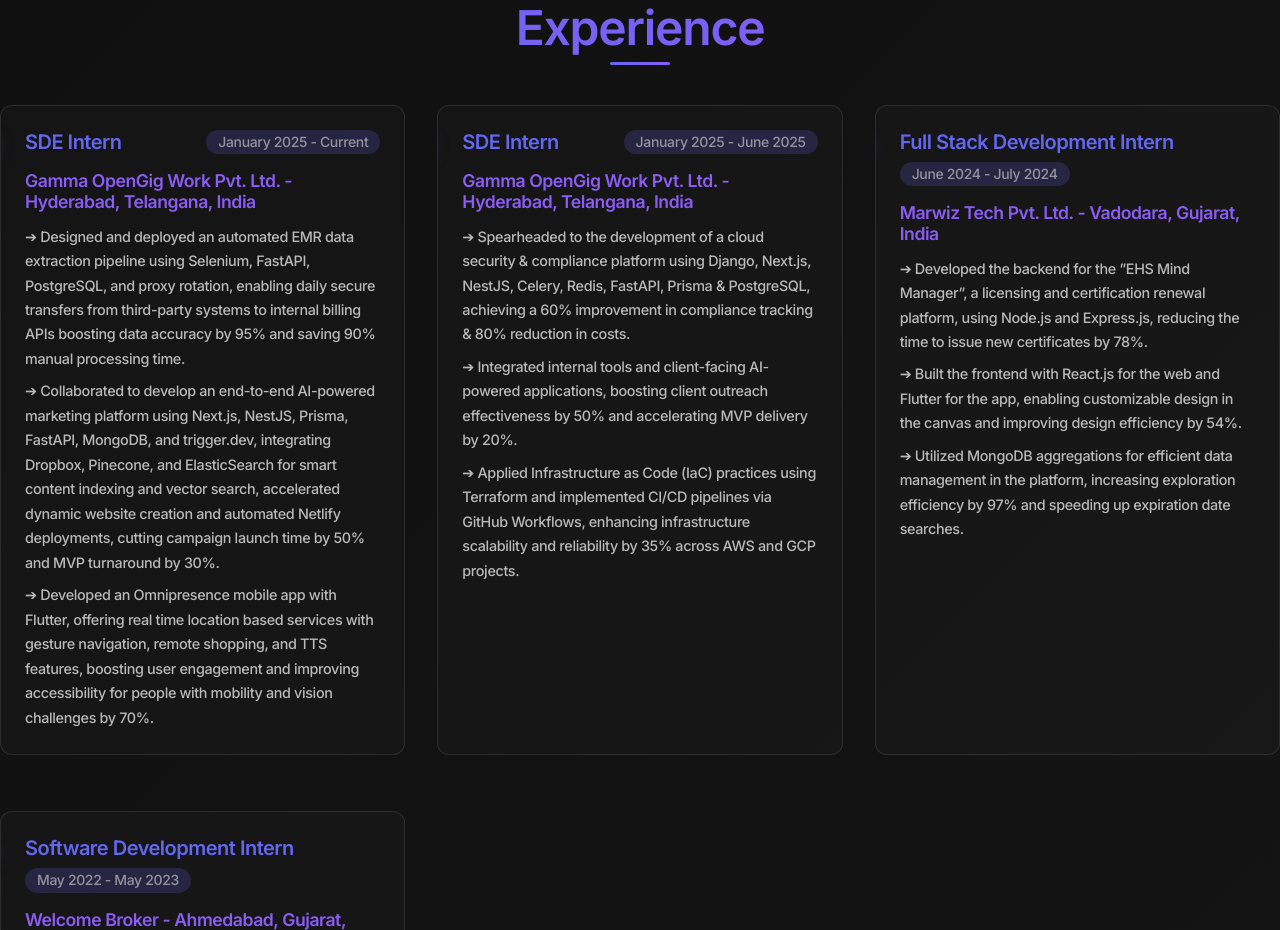
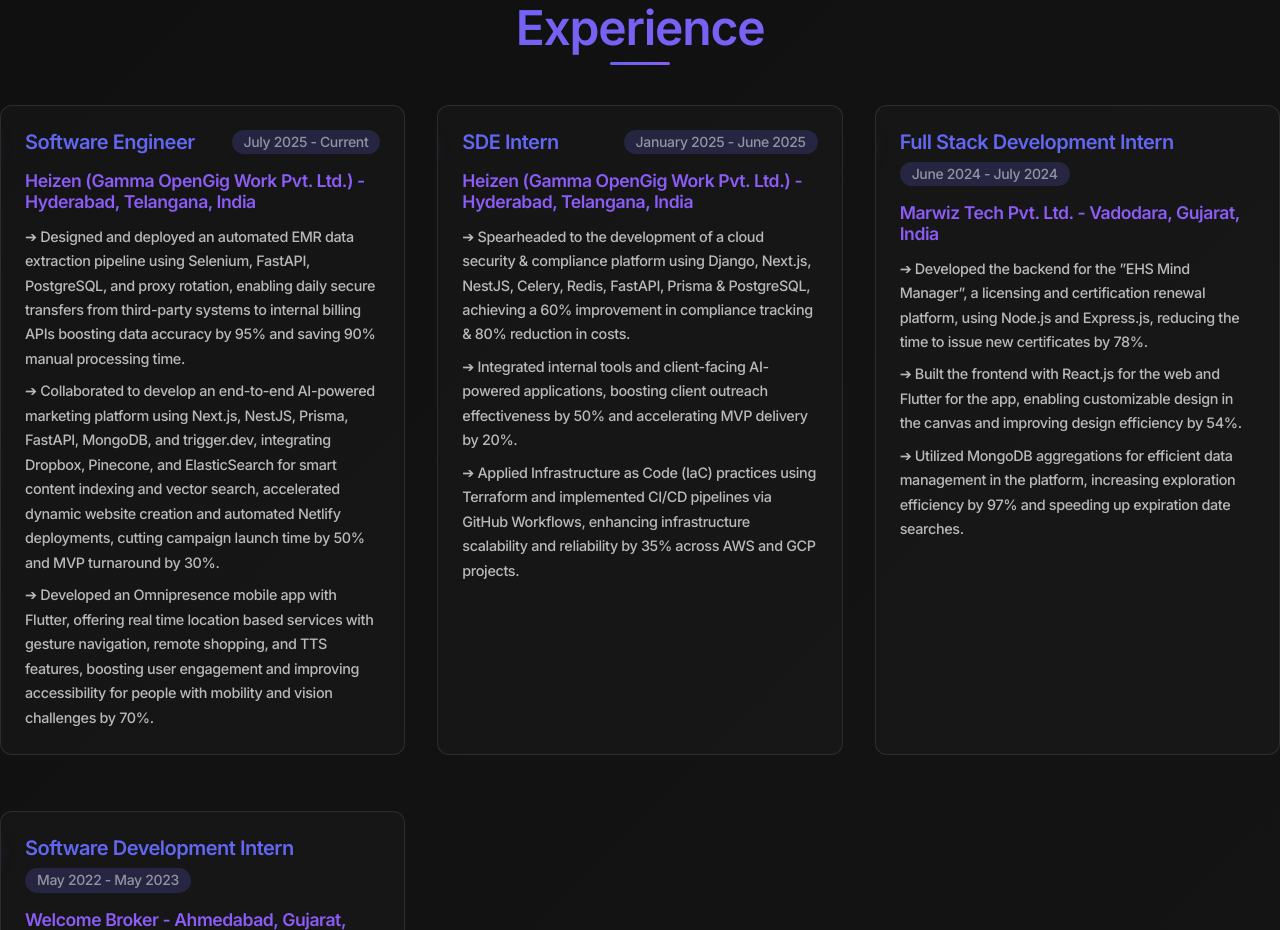
Before and after one commit to haard04/haard-portfolio, a React (Create React App) app: page / in a window 1280 px wide. Shown: the part 3880-4810 px from the top of the page. Built offline with nearby package versions, Linux system fonts and the light colour scheme.

Commit message:
updated exp

```diff
--- a/src/components/companies/companies.jsx
+++ b/src/components/companies/companies.jsx
@@ -9,7 +9,7 @@
 import cloudNationLogo from '../../assets/cloudnation.svg';
 import jetdriveLogo from '../../assets/jetdrive.png';
 import strikeLogo from '../../assets/strike.svg';
-import welcomeBrokerLogo from '../../assets/welcomebroker.png';
+import welcomeBrokerLogo from '../../assets/welcomeBroker.png';
 import seqgptLogo from '../../assets/seqgpt.png';
 
 const Companies = () => {
--- a/src/components/experience/experience.jsx
+++ b/src/components/experience/experience.jsx
@@ -4,9 +4,9 @@
 const data=[
   {
     id:1,
-    Company: "Gamma OpenGig Work Pvt. Ltd. - Hyderabad, Telangana, India",
-    Role:"SDE Intern",
-    Duration:"January 2025 - Current",
+    Company: "Heizen (Gamma OpenGig Work Pvt. Ltd.) - Hyderabad, Telangana, India",
+    Role:"Software Engineer",
+    Duration:"July 2025 - Current",
     description1:"➔ Designed and deployed an automated EMR data extraction pipeline using Selenium, FastAPI, PostgreSQL, and proxy rotation, enabling daily secure transfers from third-party systems to internal billing APIs boosting data accuracy by 95% and saving 90% manual processing time.",
     description2:"➔ Collaborated to develop an end-to-end AI-powered marketing platform using Next.js, NestJS, Prisma, FastAPI, MongoDB, and trigger.dev, integrating Dropbox, Pinecone, and ElasticSearch for smart content indexing and vector search, accelerated dynamic website creation and automated Netlify deployments, cutting campaign launch time by 50% and MVP turnaround by 30%.",
     description3:"➔ Developed an Omnipresence mobile app with Flutter, offering real time location based services with gesture navigation, remote shopping, and TTS features, boosting user engagement and improving accessibility for people with mobility and vision challenges by 70%."
@@ -14,7 +14,7 @@
   },
   {
     id:2,
-    Company: "Gamma OpenGig Work Pvt. Ltd. - Hyderabad, Telangana, India",
+    Company: "Heizen (Gamma OpenGig Work Pvt. Ltd.) - Hyderabad, Telangana, India",
     Role:"SDE Intern",
     Duration:"January 2025 - June 2025",
     description1:"➔ Spearheaded to the development of a cloud security & compliance platform using Django, Next.js, NestJS, Celery, Redis, FastAPI, Prisma & PostgreSQL, achieving a 60% improvement in compliance tracking & 80% reduction in costs.",
```
